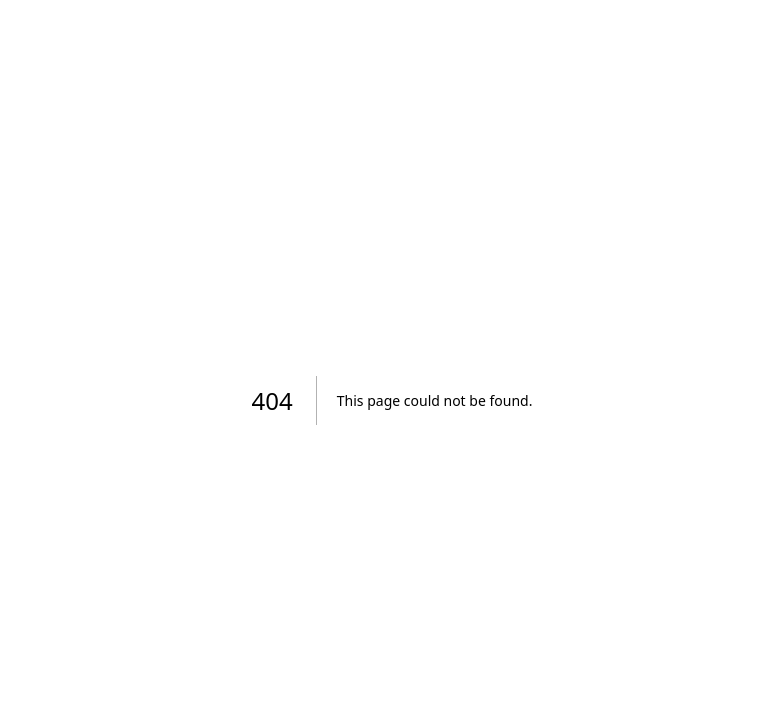
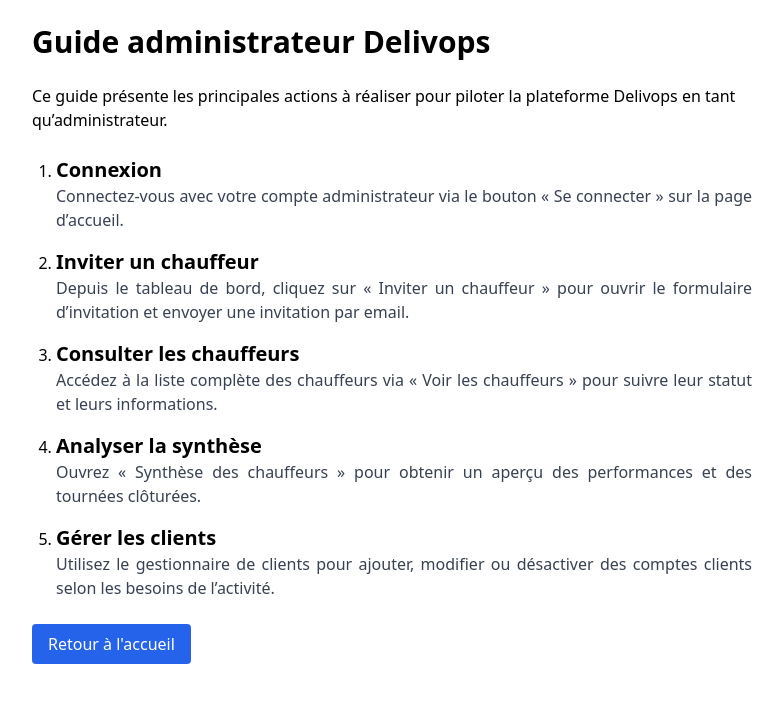
Before and after one commit to delivops-app/delivops-codexv2, a Next.js app in the folder frontend/: page /aide/admin in a window 1280 px wide. Before the commit this address had no page. Shown: the top 702 px of the page, without its empty margins (248-1031 px from the left). Built offline with nearby package versions, Linux system fonts and the light colour scheme.

Commit message:
Add admin and driver help guides with navigation

```diff
--- /dev/null
+++ b/frontend/app/aide/admin/page.tsx
@@ -0,0 +1,55 @@
+import Link from 'next/link'
+
+const steps = [
+  {
+    title: 'Connexion',
+    description:
+      "Connectez-vous avec votre compte administrateur via le bouton « Se connecter » sur la page d’accueil.",
+  },
+  {
+    title: 'Inviter un chauffeur',
+    description:
+      "Depuis le tableau de bord, cliquez sur « Inviter un chauffeur » pour ouvrir le formulaire d’invitation et envoyer une invitation par email.",
+  },
+  {
+    title: 'Consulter les chauffeurs',
+    description:
+      "Accédez à la liste complète des chauffeurs via « Voir les chauffeurs » pour suivre leur statut et leurs informations.",
+  },
+  {
+    title: 'Analyser la synthèse',
+    description:
+      "Ouvrez « Synthèse des chauffeurs » pour obtenir un aperçu des performances et des tournées clôturées.",
+  },
+  {
+    title: 'Gérer les clients',
+    description:
+      "Utilisez le gestionnaire de clients pour ajouter, modifier ou désactiver des comptes clients selon les besoins de l’activité.",
+  },
+]
+
+export default function AdminHelpPage() {
+  return (
+    <main className="mx-auto flex min-h-screen max-w-3xl flex-col gap-6 p-6">
+      <h1 className="text-3xl font-bold">Guide administrateur Delivops</h1>
+      <p>
+        Ce guide présente les principales actions à réaliser pour piloter la plateforme
+        Delivops en tant qu’administrateur.
+      </p>
+      <ol className="list-decimal space-y-4 pl-6">
+        {steps.map((step) => (
+          <li key={step.title}>
+            <h2 className="text-xl font-semibold">{step.title}</h2>
+            <p className="text-justify text-base text-gray-700">{step.description}</p>
+          </li>
+        ))}
+      </ol>
+      <Link
+        href="/"
+        className="self-start rounded bg-blue-600 px-4 py-2 text-white"
+      >
+        Retour à l&apos;accueil
+      </Link>
+    </main>
+  )
+}
--- /dev/null
+++ b/frontend/app/aide/chauffeur/page.tsx
@@ -0,0 +1,54 @@
+import Link from 'next/link'
+
+const steps = [
+  {
+    title: 'Connexion',
+    description:
+      "Identifiez-vous avec votre compte chauffeur en utilisant le bouton « Se connecter » sur la page d’accueil.",
+  },
+  {
+    title: 'Récupérer une tournée',
+    description:
+      "Depuis l’espace chauffeur, cliquez sur « Je récupère une tournée » pour accéder aux tournées disponibles et les accepter.",
+  },
+  {
+    title: 'Consulter les détails',
+    description:
+      "Ouvrez la tournée assignée pour consulter les points de livraison, les horaires et les instructions spécifiques.",
+  },
+  {
+    title: 'Suivre la tournée',
+    description:
+      "Effectuez les livraisons en respectant l’ordre indiqué et mettez à jour le statut de chaque étape si nécessaire.",
+  },
+  {
+    title: 'Clôturer la tournée',
+    description:
+      "À la fin du parcours, choisissez « Je clôture une tournée » pour confirmer la finalisation et remonter les informations à l’équipe.",
+  },
+]
+
+export default function DriverHelpPage() {
+  return (
+    <main className="mx-auto flex min-h-screen max-w-3xl flex-col gap-6 p-6">
+      <h1 className="text-3xl font-bold">Guide chauffeur Delivops</h1>
+      <p>
+        Ce guide détaille les étapes essentielles pour assurer vos livraisons avec Delivops en toute simplicité.
+      </p>
+      <ol className="list-decimal space-y-4 pl-6">
+        {steps.map((step) => (
+          <li key={step.title}>
+            <h2 className="text-xl font-semibold">{step.title}</h2>
+            <p className="text-justify text-base text-gray-700">{step.description}</p>
+          </li>
+        ))}
+      </ol>
+      <Link
+        href="/"
+        className="self-start rounded bg-blue-600 px-4 py-2 text-white"
+      >
+        Retour à l&apos;accueil
+      </Link>
+    </main>
+  )
+}
--- a/frontend/components/AdminDashboard.tsx
+++ b/frontend/components/AdminDashboard.tsx
@@ -31,6 +31,12 @@
         >
           Synthèse des chauffeurs
         </Link>
+        <Link
+          href="/aide/admin"
+          className="mt-2 rounded bg-amber-500 px-4 py-2 text-white"
+        >
+          Guide administrateur
+        </Link>
       </div>
       <ClientManager />
     </section>
--- a/frontend/components/DriverActions.tsx
+++ b/frontend/components/DriverActions.tsx
@@ -17,6 +17,12 @@
       >
         Je clôture une tournée
       </Link>
+      <Link
+        href="/aide/chauffeur"
+        className="mt-2 rounded bg-amber-500 px-4 py-2 text-white"
+      >
+        Guide chauffeur
+      </Link>
     </section>
   )
 }
```
